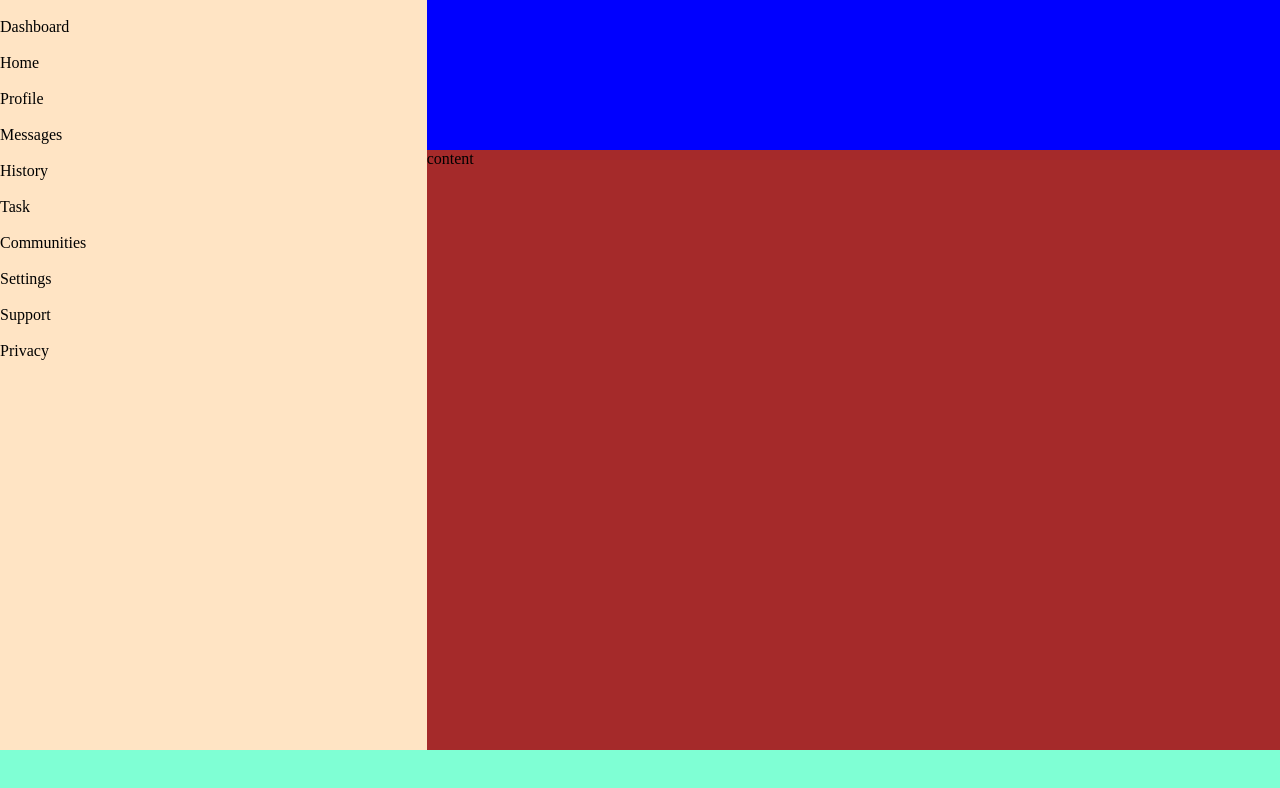
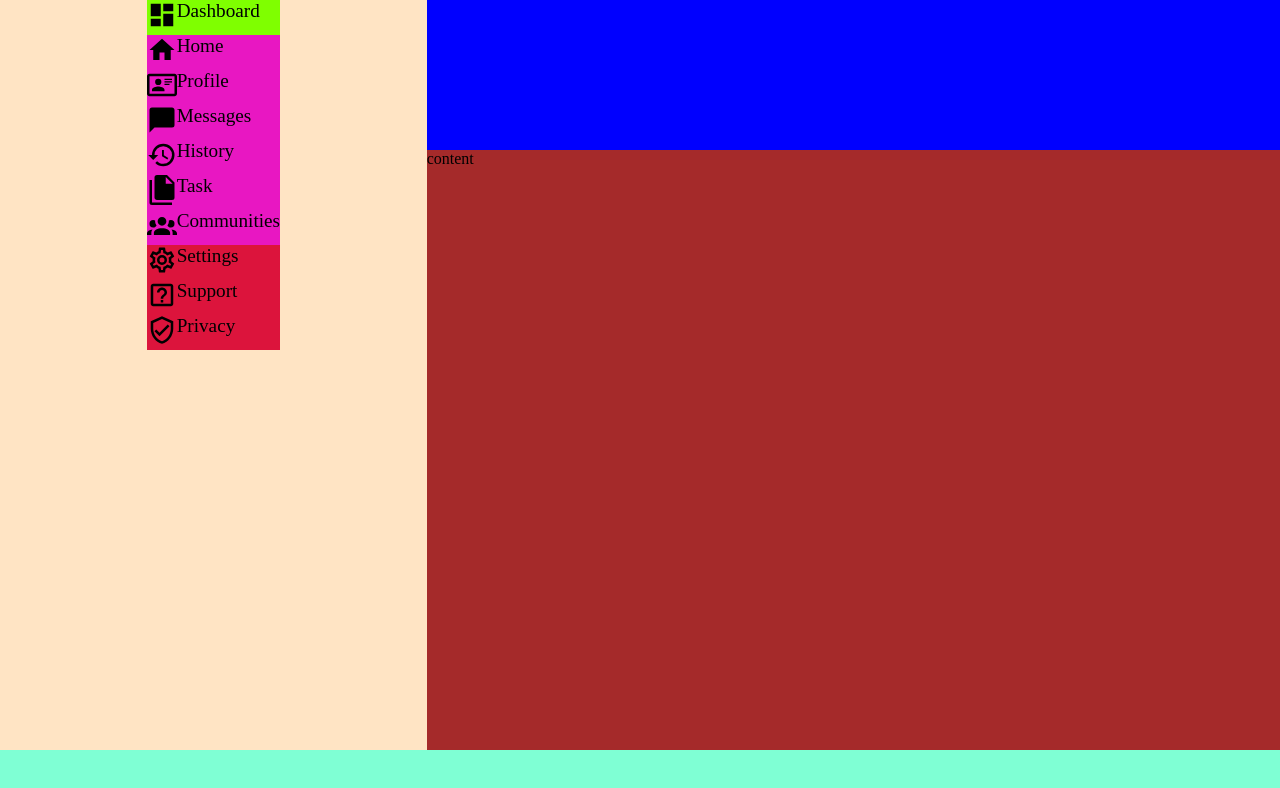
Before and after one commit to akuutsang/grid-project, a plain HTML site: page index.html in a window 1280 px wide. Drawn offline with Linux system fonts and the light colour scheme.

Commit message:
add icon

```diff
--- a/index.html
+++ b/index.html
@@ -11,47 +11,117 @@
       <div class="grid-items" id="header"></div>
       <div class="grid-items" id="side-bar">
         <div>
-          <div>
-            <img class="icon" src="" alt="" />
-            <p>Dashboard</p>
+          <div class="first">
+            <div class="sidebar-content">
+              <div class="svg">
+                <svg xmlns="http://www.w3.org/2000/svg" viewBox="0 0 24 24">
+                  <title>view-dashboard</title>
+                  <path
+                    d="M13,3V9H21V3M13,21H21V11H13M3,21H11V15H3M3,13H11V3H3V13Z"
+                  />
+                </svg>
+              </div>
+              <p>Dashboard</p>
+            </div>
           </div>
-          <div>
-            <div>
-              <img src="" alt="" />
+          <div class="second">
+            <div class="sidebar-content">
+              <div class="svg">
+                <svg xmlns="http://www.w3.org/2000/svg" viewBox="0 0 24 24">
+                  <title>home</title>
+                  <path d="M10,20V14H14V20H19V12H22L12,3L2,12H5V20H10Z" />
+                </svg>
+              </div>
               <p>Home</p>
             </div>
-            <div>
-              <img src="" alt="" />
+            <div class="sidebar-content">
+              <div class="svg">
+                <svg xmlns="http://www.w3.org/2000/svg" viewBox="0 0 24 24">
+                  <title>card-account-details-outline</title>
+                  <path
+                    d="M22,3H2C0.91,3.04 0.04,3.91 0,5V19C0.04,20.09 0.91,20.96 2,21H22C23.09,20.96 23.96,20.09 24,19V5C23.96,3.91 23.09,3.04 22,3M22,19H2V5H22V19M14,17V15.75C14,14.09 10.66,13.25 9,13.25C7.34,13.25 4,14.09 4,15.75V17H14M9,7A2.5,2.5 0 0,0 6.5,9.5A2.5,2.5 0 0,0 9,12A2.5,2.5 0 0,0 11.5,9.5A2.5,2.5 0 0,0 9,7M14,7V8H20V7H14M14,9V10H20V9H14M14,11V12H18V11H14"
+                  />
+                </svg>
+              </div>
               <p>Profile</p>
             </div>
-            <div>
-              <img src="" alt="" />
+            <div class="sidebar-content">
+              <div class="svg">
+                <svg xmlns="http://www.w3.org/2000/svg" viewBox="0 0 24 24">
+                  <title>message</title>
+                  <path
+                    d="M20,2H4A2,2 0 0,0 2,4V22L6,18H20A2,2 0 0,0 22,16V4C22,2.89 21.1,2 20,2Z"
+                  />
+                </svg>
+              </div>
               <p>Messages</p>
             </div>
-            <div>
-              <img src="" alt="" />
+            <div class="sidebar-content">
+              <div class="svg">
+                <svg xmlns="http://www.w3.org/2000/svg" viewBox="0 0 24 24">
+                  <title>history</title>
+                  <path
+                    d="M13.5,8H12V13L16.28,15.54L17,14.33L13.5,12.25V8M13,3A9,9 0 0,0 4,12H1L4.96,16.03L9,12H6A7,7 0 0,1 13,5A7,7 0 0,1 20,12A7,7 0 0,1 13,19C11.07,19 9.32,18.21 8.06,16.94L6.64,18.36C8.27,20 10.5,21 13,21A9,9 0 0,0 22,12A9,9 0 0,0 13,3"
+                  />
+                </svg>
+              </div>
               <p>History</p>
             </div>
-            <div>
-              <img src="" alt="" />
+            <div class="sidebar-content">
+              <div class="svg">
+                <svg xmlns="http://www.w3.org/2000/svg" viewBox="0 0 24 24">
+                  <title>file-multiple</title>
+                  <path
+                    d="M15,7H20.5L15,1.5V7M8,0H16L22,6V18A2,2 0 0,1 20,20H8C6.89,20 6,19.1 6,18V2A2,2 0 0,1 8,0M4,4V22H20V24H4A2,2 0 0,1 2,22V4H4Z"
+                  />
+                </svg>
+              </div>
               <p>Task</p>
             </div>
-            <div>
-              <img src="" alt="" />
+            <div class="sidebar-content">
+              <div class="svg">
+                <svg xmlns="http://www.w3.org/2000/svg" viewBox="0 0 24 24">
+                  <title>account-group</title>
+                  <path
+                    d="M12,5.5A3.5,3.5 0 0,1 15.5,9A3.5,3.5 0 0,1 12,12.5A3.5,3.5 0 0,1 8.5,9A3.5,3.5 0 0,1 12,5.5M5,8C5.56,8 6.08,8.15 6.53,8.42C6.38,9.85 6.8,11.27 7.66,12.38C7.16,13.34 6.16,14 5,14A3,3 0 0,1 2,11A3,3 0 0,1 5,8M19,8A3,3 0 0,1 22,11A3,3 0 0,1 19,14C17.84,14 16.84,13.34 16.34,12.38C17.2,11.27 17.62,9.85 17.47,8.42C17.92,8.15 18.44,8 19,8M5.5,18.25C5.5,16.18 8.41,14.5 12,14.5C15.59,14.5 18.5,16.18 18.5,18.25V20H5.5V18.25M0,20V18.5C0,17.11 1.89,15.94 4.45,15.6C3.86,16.28 3.5,17.22 3.5,18.25V20H0M24,20H20.5V18.25C20.5,17.22 20.14,16.28 19.55,15.6C22.11,15.94 24,17.11 24,18.5V20Z"
+                  />
+                </svg>
+              </div>
               <p>Communities</p>
             </div>
           </div>
-          <div>
-            <div>
-              <img src="" alt="" />
+          <div class="third">
+            <div class="sidebar-content">
+              <div class="svg">
+                <svg xmlns="http://www.w3.org/2000/svg" viewBox="0 0 24 24">
+                  <title>cog-outline</title>
+                  <path
+                    d="M12,8A4,4 0 0,1 16,12A4,4 0 0,1 12,16A4,4 0 0,1 8,12A4,4 0 0,1 12,8M12,10A2,2 0 0,0 10,12A2,2 0 0,0 12,14A2,2 0 0,0 14,12A2,2 0 0,0 12,10M10,22C9.75,22 9.54,21.82 9.5,21.58L9.13,18.93C8.5,18.68 7.96,18.34 7.44,17.94L4.95,18.95C4.73,19.03 4.46,18.95 4.34,18.73L2.34,15.27C2.21,15.05 2.27,14.78 2.46,14.63L4.57,12.97L4.5,12L4.57,11L2.46,9.37C2.27,9.22 2.21,8.95 2.34,8.73L4.34,5.27C4.46,5.05 4.73,4.96 4.95,5.05L7.44,6.05C7.96,5.66 8.5,5.32 9.13,5.07L9.5,2.42C9.54,2.18 9.75,2 10,2H14C14.25,2 14.46,2.18 14.5,2.42L14.87,5.07C15.5,5.32 16.04,5.66 16.56,6.05L19.05,5.05C19.27,4.96 19.54,5.05 19.66,5.27L21.66,8.73C21.79,8.95 21.73,9.22 21.54,9.37L19.43,11L19.5,12L19.43,13L21.54,14.63C21.73,14.78 21.79,15.05 21.66,15.27L19.66,18.73C19.54,18.95 19.27,19.04 19.05,18.95L16.56,17.95C16.04,18.34 15.5,18.68 14.87,18.93L14.5,21.58C14.46,21.82 14.25,22 14,22H10M11.25,4L10.88,6.61C9.68,6.86 8.62,7.5 7.85,8.39L5.44,7.35L4.69,8.65L6.8,10.2C6.4,11.37 6.4,12.64 6.8,13.8L4.68,15.36L5.43,16.66L7.86,15.62C8.63,16.5 9.68,17.14 10.87,17.38L11.24,20H12.76L13.13,17.39C14.32,17.14 15.37,16.5 16.14,15.62L18.57,16.66L19.32,15.36L17.2,13.81C17.6,12.64 17.6,11.37 17.2,10.2L19.31,8.65L18.56,7.35L16.15,8.39C15.38,7.5 14.32,6.86 13.12,6.62L12.75,4H11.25Z"
+                  />
+                </svg>
+              </div>
               <p>Settings</p>
             </div>
-            <div>
-              <img src="" alt="" />
+            <div class="sidebar-content">
+              <div class="svg">
+                <svg xmlns="http://www.w3.org/2000/svg" viewBox="0 0 24 24">
+                  <title>help-box-outline</title>
+                  <path
+                    d="M11 18H13V16H11V18M12 6C9.8 6 8 7.8 8 10H10C10 8.9 10.9 8 12 8S14 8.9 14 10C14 12 11 11.8 11 15H13C13 12.8 16 12.5 16 10C16 7.8 14.2 6 12 6M19 5V19H5V5H19M19 3H5C3.9 3 3 3.9 3 5V19C3 20.1 3.9 21 5 21H19C20.1 21 21 20.1 21 19V5C21 3.9 20.1 3 19 3Z"
+                  />
+                </svg>
+              </div>
               <p>Support</p>
             </div>
-            <div>
-              <img src="" alt="" />
+            <div class="sidebar-content">
+              <div class="svg">
+                <svg xmlns="http://www.w3.org/2000/svg" viewBox="0 0 24 24">
+                  <title>shield-check-outline</title>
+                  <path
+                    d="M21,11C21,16.55 17.16,21.74 12,23C6.84,21.74 3,16.55 3,11V5L12,1L21,5V11M12,21C15.75,20 19,15.54 19,11.22V6.3L12,3.18L5,6.3V11.22C5,15.54 8.25,20 12,21M10,17L6,13L7.41,11.59L10,14.17L16.59,7.58L18,9"
+                  />
+                </svg>
+              </div>
               <p>Privacy</p>
             </div>
           </div>
--- a/style.css
+++ b/style.css
@@ -19,8 +19,28 @@
 #side-bar {
   grid-area: sidebar;
   background-color: bisque;
+  justify-items: center;
+  font-size: larger;
 }
 #content {
   grid-area: content;
   background-color: brown;
 }
+
+.svg {
+  width: 30px;
+}
+
+.sidebar-content {
+  display: flex;
+}
+
+.first {
+  background-color: chartreuse;
+}
+.second {
+  background-color: rgb(232, 23, 194);
+}
+.third {
+  background-color: crimson;
+}
```
